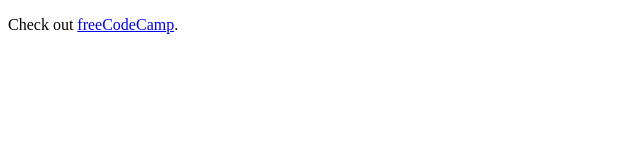
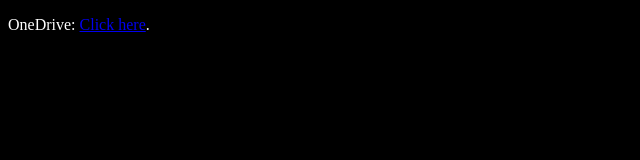
Before and after one commit to Flushey/Flushey.github.io, a plain HTML site: page index.html in a window 1280 px wide. Shown: the whole page, without its empty margins (0-640 px from the left). Drawn offline with Linux system fonts and the light colour scheme.

Commit message:
new link

```diff
--- a/index.html
+++ b/index.html
@@ -3,6 +3,10 @@
   <head>
     <title>Berrys super duper area!</title>
     <style>
+      body {
+	        background-color: black;
+  color: white;
+	    }
       img {
         width: 300px;
         border-radius: 150px;
@@ -49,7 +53,7 @@
   </head>
   <body>
 
-<p>Check out <a href="https://www.freecodecamp.org/" target="_blank" rel="noopener noreferrer">freeCodeCamp</a>.</p>
+<p>OneDrive: <a href="https://1drv.ms/f/s!AnXAwchwYluZga0OT2NghVo2K4WpVw" target="_blank" rel="noopener noreferrer">Click here</a>.</p>
 
   </body>
 </html>
```
